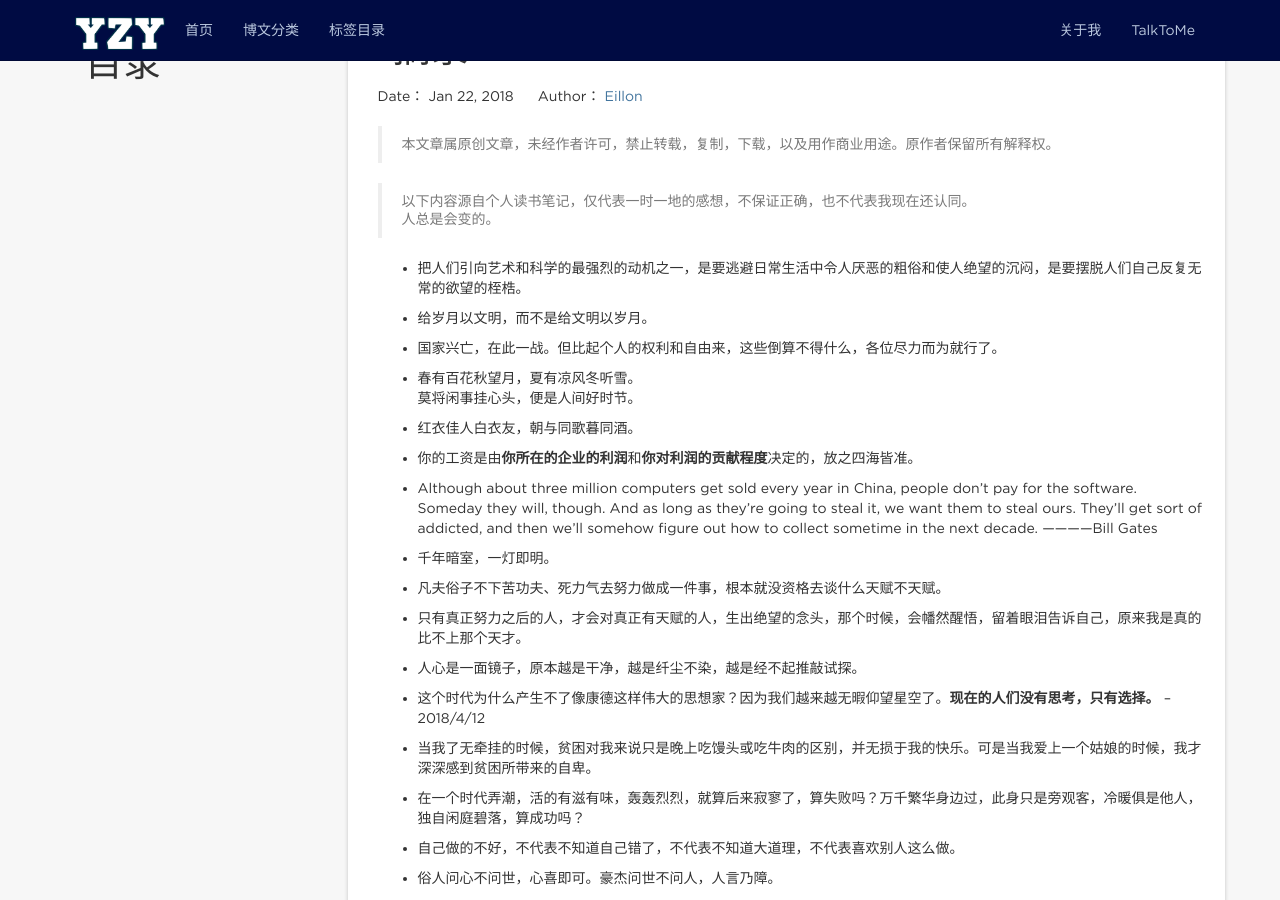
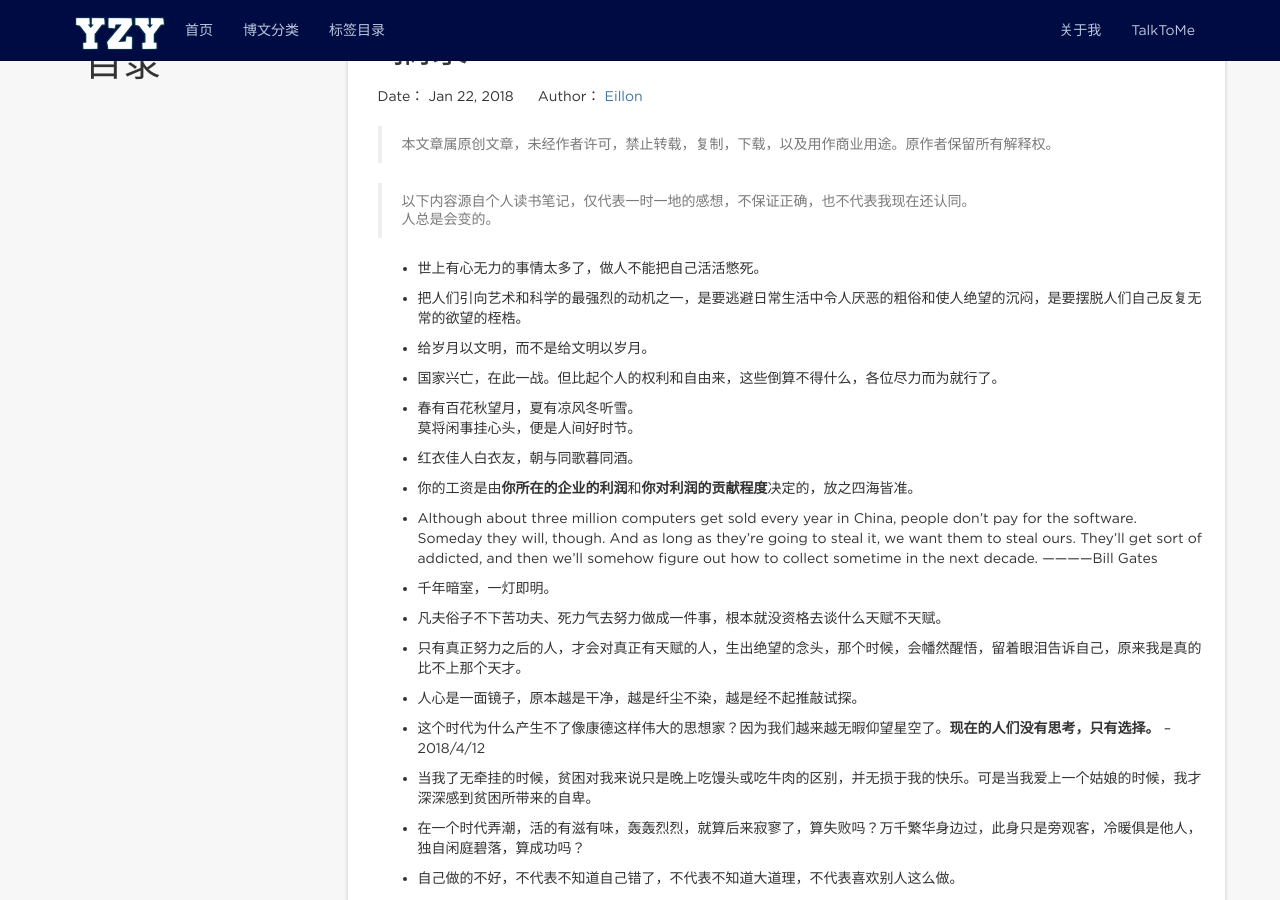
Before and after one commit to eillon/eillon.github.io, a Jekyll site: the page built from _posts/2018-01-23-摘录.md, in a window 1280 px wide and 900 px high, scrolled down 337 px. Built offline with Jekyll 4.4.1, drawn with Linux system fonts in a browser that asks for light colours; nearby versions of some CDN libraries; comment, search, counter and statistics services are not loaded.

Commit message:
2018-5-29 更新摘录

```diff
--- a/_posts/2018-01-23-摘录.md
+++ b/_posts/2018-01-23-摘录.md
@@ -13,6 +13,8 @@ tags: [摘录, 持续更新]
 <br> 人总是会变的。
 
 <!-- more -->
+
+* 世上有心无力的事情太多了，做人不能把自己活活憋死。
 
 * 把人们引向艺术和科学的最强烈的动机之一，是要逃避日常生活中令人厌恶的粗俗和使人绝望的沉闷，是要摆脱人们自己反复无常的欲望的桎梏。
 
```
